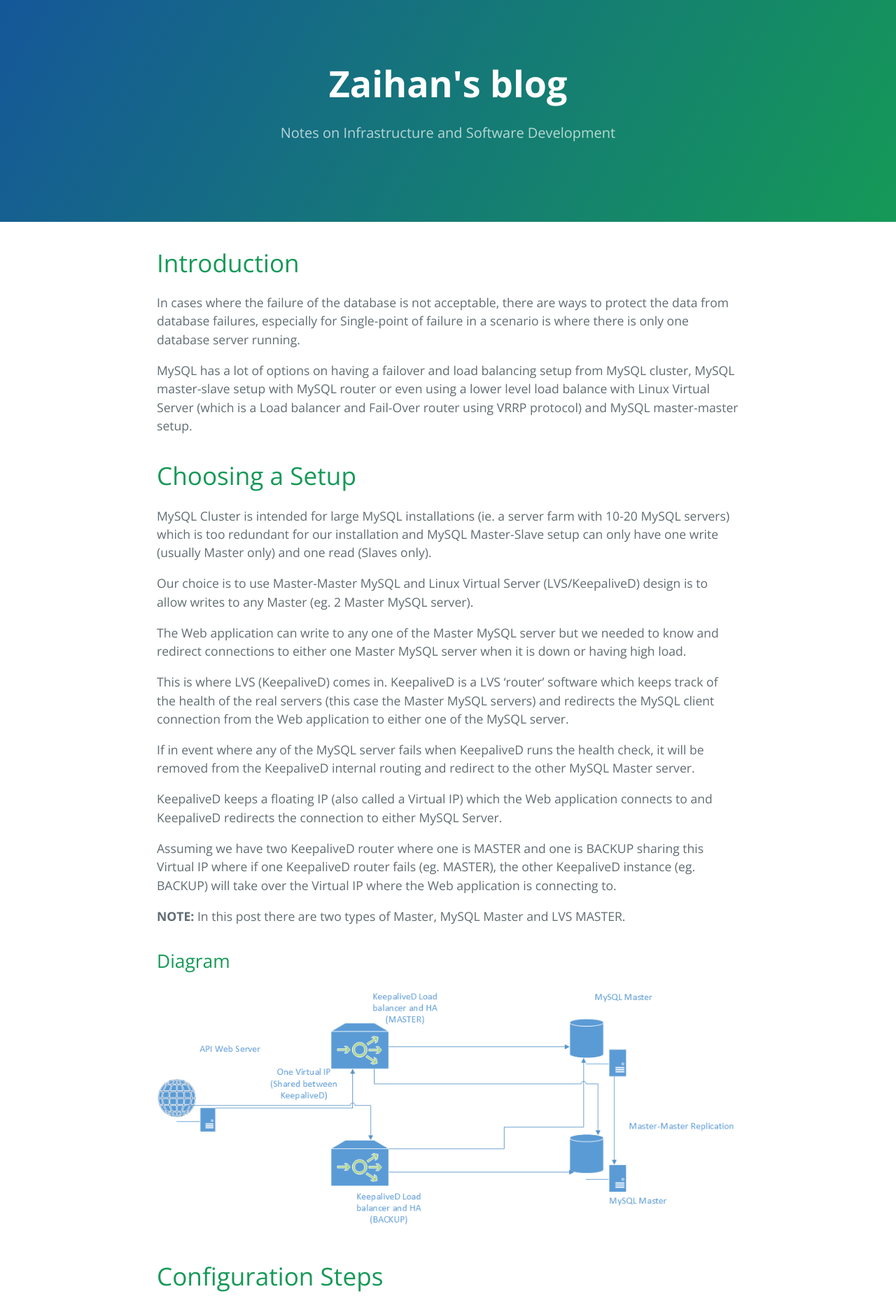
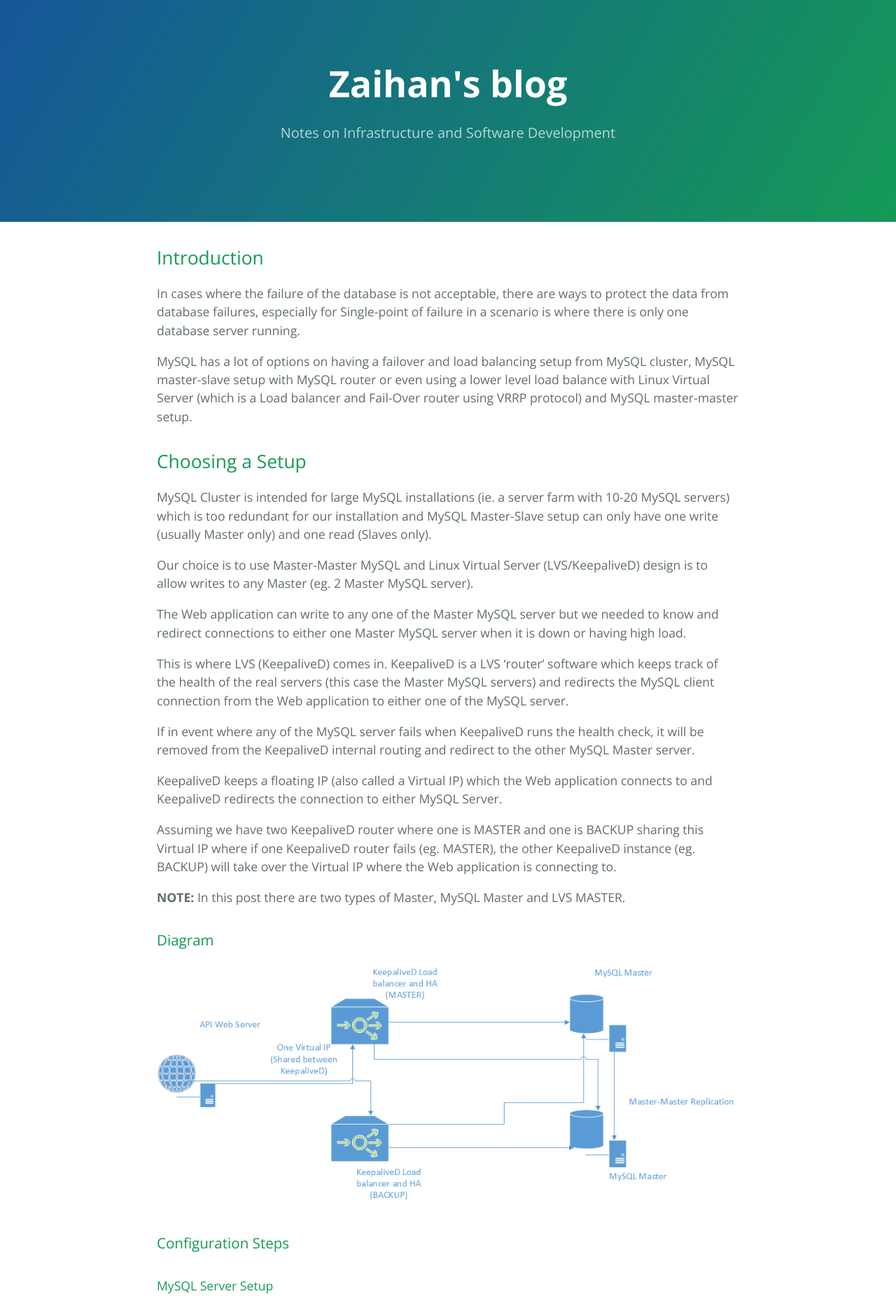
Before and after one commit to muhammadn/muhammadn.github.io, a Jekyll site: the page built from _posts/2016-02-05-mysql-high-availability-and-load-balancing.md, in a window 1280 px wide. Shown: the top 1872 px of the page at 70% size. Built offline with Jekyll 4.4.1, drawn with Linux system fonts in a browser that asks for light colours.

Commit message:
formatting

```diff
--- a/_posts/2016-02-05-mysql-high-availability-and-load-balancing.md
+++ b/_posts/2016-02-05-mysql-high-availability-and-load-balancing.md
@@ -3,12 +3,12 @@ layout: default
 title:  "MySQL High-Availability and Load Balancing"
 date:   2016-02-06 21:55:00 +0800
 ---
-# Introduction
+## Introduction
 In cases where the failure of the database is not acceptable, there are ways to protect the data from database failures, especially for Single-point of failure in a scenario is where there is only one database server running.
 
 MySQL has a lot of options on having a failover and load balancing setup from MySQL cluster, MySQL master-slave setup with MySQL router or even using a lower level load balance with Linux Virtual Server (which is a Load balancer and Fail-Over router using VRRP protocol) and MySQL master-master setup.
 
-# Choosing a Setup
+## Choosing a Setup
 MySQL Cluster is intended for large MySQL installations (ie. a server farm with 10-20 MySQL servers) which is too redundant for our installation and MySQL Master-Slave setup can only have one write (usually Master only) and one read (Slaves only).
 
 Our choice is to use Master-Master MySQL and Linux Virtual Server (LVS/KeepaliveD) design is to allow writes to any  Master (eg. 2 Master MySQL server).
@@ -25,12 +25,12 @@ Assuming we have two KeepaliveD router where one is MASTER and one is BACKUP sha
 
 **NOTE:** In this post there are two types of Master, MySQL Master and LVS MASTER.
 
-## Diagram
+### Diagram
 ![High-Availability Diagram]({{ site.url }}/assets/images/mysql-high-availability-and-load-balancing.png){:class="img-responsive"}
 
-# Configuration Steps
+### Configuration Steps
 
-## MySQL Server Setup
+#### MySQL Server Setup
 
 Let’s assume the MySQL server IP is as follows:
 
@@ -149,7 +149,7 @@ Example:
         mysql> FLUSH ALL PRIVILEGES;
 
 
-# LVS (KeepaliveD)
+### LVS (KeepaliveD)
 We will need two servers (each can be low spec server with 2 Cores and at least 2GB RAM) which will be used for network high-availability and load balancing.
 
 Assuming the IP address are as follows:
```
